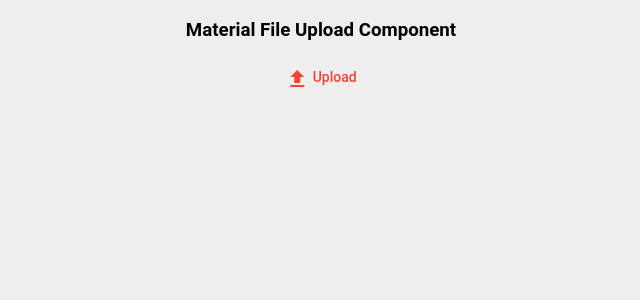
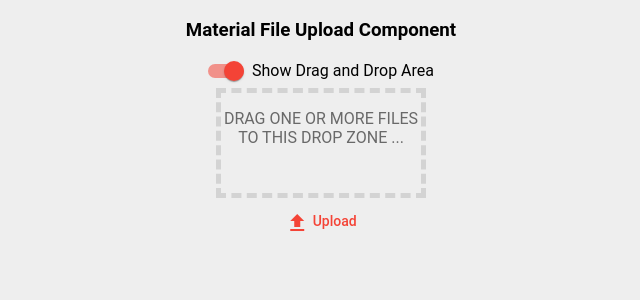
Before and after one commit to wannadream/angular-material-file-upload, an Angular app: page / in a window 1280 px wide. Shown: the top 300 px of the page, without its empty margins (319-959 px from the left). Built offline with nearby package versions, Linux system fonts and the light colour scheme.

Commit message:
Added drag and drop support. Suggested in #2 by Mateo.

```diff
--- a/package.json
+++ b/package.json
@@ -13,17 +13,18 @@
   "private": true,
   "dependencies": {
     "@angular/animations": "8.0.0",
+    "@angular/cdk": "^8.0.0",
     "@angular/common": "8.0.0",
     "@angular/compiler": "8.0.0",
     "@angular/core": "8.0.0",
     "@angular/forms": "8.0.0",
     "@angular/http": "7.2.15",
+    "@angular/material": "^8.0.0",
     "@angular/platform-browser": "8.0.0",
     "@angular/platform-browser-dynamic": "8.0.0",
     "@angular/router": "8.0.0",
-    "@angular/cdk": "^8.0.0",
-    "@angular/material": "^8.0.0",
     "core-js": "^2.5.4",
+    "hammerjs": "^2.0.8",
     "rxjs": "^6.5.2",
     "rxjs-compat": "^6.5.2",
     "zone.js": "^0.9.1"
--- a/src/app/app.component.html
+++ b/src/app/app.component.html
@@ -1,3 +1,5 @@
 <div style="text-align:center">
-  <app-material-file-upload (complete)="onFileComplete($event)"></app-material-file-upload>
+  <mat-slide-toggle color="warn" [(ngModel)]="showDdArea">Show Drag and Drop Area</mat-slide-toggle>
+  <br/>
+  <app-material-file-upload [ddarea]="showDdArea" (complete)="onFileComplete($event)"></app-material-file-upload>
 </div>
--- a/src/app/app.component.ts
+++ b/src/app/app.component.ts
@@ -6,9 +6,13 @@ import { Component } from '@angular/core';
   styleUrls: ['./app.component.css']
 })
 export class AppComponent {
-  title = 'app';
+  showDdArea = true;
 
   onFileComplete(data: any) {
     console.log(data);
   }
+
+  onShowDdAreaChange(){
+    console.log(this.showDdArea);
+  }
 }
--- a/src/app/app.module.ts
+++ b/src/app/app.module.ts
@@ -2,9 +2,11 @@ import { BrowserModule } from '@angular/platform-browser';
 import { NgModule } from '@angular/core';
 import { HttpClientModule } from '@angular/common/http';
 import { BrowserAnimationsModule } from '@angular/platform-browser/animations';
+import { FormsModule } from '@angular/forms';
 import { MatButtonModule } from '@angular/material/button';
 import { MatIconModule } from '@angular/material/icon';
 import { MatProgressBarModule } from '@angular/material/progress-bar';
+import { MatSlideToggleModule } from '@angular/material/slide-toggle';
 
 import { AppComponent } from './app.component';
 import { MaterialFileUploadComponent } from './material-file-upload/material-file-upload.component';
@@ -19,9 +21,11 @@ import { MaterialFileUploadComponent } from './material-file-upload/material-fil
     BrowserModule,
     HttpClientModule,
     BrowserAnimationsModule,
+    FormsModule,
     MatButtonModule,
     MatIconModule,
-    MatProgressBarModule
+    MatProgressBarModule,
+    MatSlideToggleModule
   ],
   providers: [],
   bootstrap: [AppComponent]
--- a/src/app/material-file-upload/material-file-upload.component.css
+++ b/src/app/material-file-upload/material-file-upload.component.css
@@ -20,3 +20,11 @@ li {
 #file-label a {
   cursor: pointer;
 }
+
+#drop-zone {
+  width: 200px;
+  height: 100px;
+  border: 5px dashed lightgray;
+  margin: 5px auto;
+  color: dimgray;
+}
--- a/src/app/material-file-upload/material-file-upload.component.html
+++ b/src/app/material-file-upload/material-file-upload.component.html
@@ -1,3 +1,6 @@
+<div id="drop-zone" *ngIf="ddarea" (drop)="dropHandler($event)" (dragover)="dragOverHandler($event)">
+  <p style="text-transform: uppercase;">Drag one or more files to this Drop Zone ...</p>
+</div>
 <button mat-button color="warn" (click)="onClick()" type="button">
   <mat-icon>file_upload</mat-icon>
   {{text}}
--- a/src/app/material-file-upload/material-file-upload.component.ts
+++ b/src/app/material-file-upload/material-file-upload.component.ts
@@ -1,7 +1,19 @@
 import { Component, OnInit, Input, Output, EventEmitter } from '@angular/core';
-import { trigger, state, style, animate, transition } from '@angular/animations';
-import { HttpClient, HttpResponse, HttpRequest, HttpEventType, HttpErrorResponse } from '@angular/common/http';
-import { Subscription ,  of } from 'rxjs';
+import {
+  trigger,
+  state,
+  style,
+  animate,
+  transition
+} from '@angular/animations';
+import {
+  HttpClient,
+  HttpResponse,
+  HttpRequest,
+  HttpEventType,
+  HttpErrorResponse
+} from '@angular/common/http';
+import { Subscription, of } from 'rxjs';
 import { catchError, last, map, tap } from 'rxjs/operators';
 
 @Component({
@@ -11,14 +23,11 @@ import { catchError, last, map, tap } from 'rxjs/operators';
   animations: [
     trigger('fadeInOut', [
       state('in', style({ opacity: 100 })),
-      transition('* => void', [
-        animate(300, style({ opacity: 0 }))
-      ])
+      transition('* => void', [animate(300, style({ opacity: 0 }))])
     ])
   ]
 })
 export class MaterialFileUploadComponent implements OnInit {
-
   /** Link text */
   @Input() text = 'Upload';
   /** Name used in form which will be sent in HTTP request. */
@@ -27,22 +36,32 @@ export class MaterialFileUploadComponent implements OnInit {
   @Input() target = 'https://file.io';
   /** File extension that accepted, same as 'accept' of <input type="file" />. By the default, it's set to 'image/*'. */
   @Input() accept = 'image/*';
+  /** Allow you to configure drag and drop area shown or not. */
+  @Input() ddarea = false;
   /** Allow you to add handler after its completion. Bubble up response text from remote. */
   @Output() complete = new EventEmitter<string>();
 
   files: Array<FileUploadModel> = [];
 
-  constructor(private _http: HttpClient) { }
+  constructor(private _http: HttpClient) {}
 
-  ngOnInit() {
-  }
+  ngOnInit() {}
 
   onClick() {
-    const fileUpload = document.getElementById('fileUpload') as HTMLInputElement;
+    const fileUpload = document.getElementById(
+      'fileUpload'
+    ) as HTMLInputElement;
     fileUpload.onchange = () => {
       for (let index = 0; index < fileUpload.files.length; index++) {
         const file = fileUpload.files[index];
-        this.files.push({ data: file, state: 'in', inProgress: false, progress: 0, canRetry: false, canCancel: true });
+        this.files.push({
+          data: file,
+          state: 'in',
+          inProgress: false,
+          progress: 0,
+          canRetry: false,
+          canCancel: true
+        });
       }
       this.uploadFiles();
     };
@@ -72,35 +91,38 @@ export class MaterialFileUploadComponent implements OnInit {
     });
 
     file.inProgress = true;
-    file.sub = this._http.request(req).pipe(
+    file.sub = this._http
+      .request(req)
+      .pipe(
         map(event => {
           switch (event.type) {
             case HttpEventType.UploadProgress:
-            file.progress = Math.round(event.loaded * 100 / event.total);
+              file.progress = Math.round((event.loaded * 100) / event.total);
               break;
             case HttpEventType.Response:
               return event;
           }
         }),
-      tap(message => { }),
+        tap(message => {}),
         last(),
         catchError((error: HttpErrorResponse) => {
           file.inProgress = false;
           file.canRetry = true;
           return of(`${file.data.name} upload failed.`);
         })
-    ).subscribe(
-      (event: any) => {
-        if (typeof (event) === 'object') {
+      )
+      .subscribe((event: any) => {
+        if (typeof event === 'object') {
           this.removeFileFromArray(file);
           this.complete.emit(event.body);
         }
-      }
-    );
+      });
   }
 
   private uploadFiles() {
-    const fileUpload = document.getElementById('fileUpload') as HTMLInputElement;
+    const fileUpload = document.getElementById(
+      'fileUpload'
+    ) as HTMLInputElement;
     fileUpload.value = '';
 
     this.files.forEach(file => {
@@ -117,6 +139,55 @@ export class MaterialFileUploadComponent implements OnInit {
     }
   }
 
+  private dropHandler(ev: DragEvent) {
+    // console.log('File(s) dropped');
+
+    // Prevent default behavior (Prevent file from being opened)
+    ev.preventDefault();
+
+    if (ev.dataTransfer.items) {
+      // Use DataTransferItemList interface to access the file(s)
+      for (let i = 0; i < ev.dataTransfer.items.length; i++) {
+        // If dropped items aren't files, reject them
+        if (ev.dataTransfer.items[i].kind === 'file') {
+          const file = ev.dataTransfer.items[i].getAsFile();
+          this.files.push({
+            data: file,
+            state: 'in',
+            inProgress: false,
+            progress: 0,
+            canRetry: false,
+            canCancel: true
+          });
+          // console.log('... file[' + i + '].name = ' + file.name);
+        }
+      }
+    } else {
+      // Use DataTransfer interface to access the file(s)
+      for (let i = 0; i < ev.dataTransfer.files.length; i++) {
+        this.files.push({
+          data: ev.dataTransfer.files[i],
+          state: 'in',
+          inProgress: false,
+          progress: 0,
+          canRetry: false,
+          canCancel: true
+        });
+        // console.log(
+        //   '... file[' + i + '].name = ' + ev.dataTransfer.files[i].name
+        // );
+      }
+    }
+
+    this.uploadFiles();
+  }
+
+  private dragOverHandler(ev: DragEvent) {
+    // console.log('File(s) in drop zone');
+
+    // Prevent default behavior (Prevent file from being opened)
+    ev.preventDefault();
+  }
 }
 
 export class FileUploadModel {
--- a/src/main.ts
+++ b/src/main.ts
@@ -3,6 +3,8 @@ import { platformBrowserDynamic } from '@angular/platform-browser-dynamic';
 
 import { AppModule } from './app/app.module';
 import { environment } from './environments/environment';
+
+import 'hammerjs';
 
 if (environment.production) {
   enableProdMode();
```
Also changed, not shown: 1 other file (tests, documents, lock files or other folders). Lines whose indentation alone changed are shown as unchanged.
